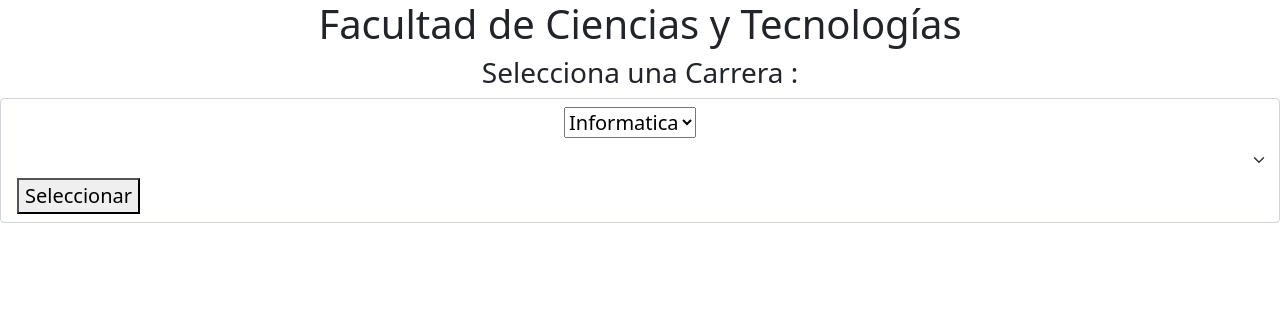
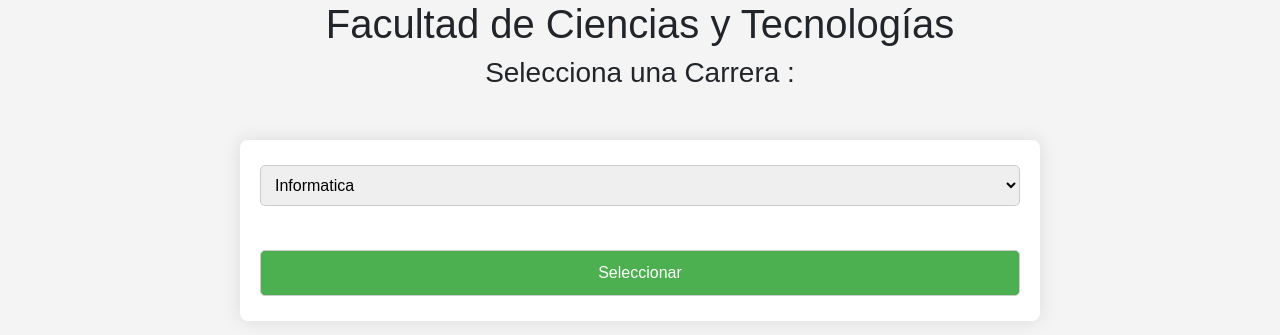
Before and after one commit to JulioAvalos437/PW1Project, a Django app: template templates/menu.html in a window 1280 px wide. Shown: the top 335 px of the page. Run offline with Django 5.2, Linux system fonts and the light colour scheme; the template is opened without the code that fills it, so the values that code supplies are empty.

Commit message:
Se modifico la interfaz del menu principal , ademas de modificaciones menores en los documentos

```diff
--- a/ProgramaAcademico/settings.py
+++ b/ProgramaAcademico/settings.py
@@ -77,7 +77,7 @@ WSGI_APPLICATION = 'ProgramaAcademico.wsgi.application'
 DATABASES = {
     'default': {
         'ENGINE': 'django.db.backends.mysql',
-        'NAME': 'programa',
+        'NAME': 'programafcytp',
         'USER': 'root',
         'PASSWORD': '1234',
         'HOST': 'localhost',
@@ -125,6 +125,8 @@ STATIC_URL = 'static/'
 STATICFILES_DIRS = [
     os.path.join(BASE_DIR, 'static'),
 ]
+STATIC_ROOT = BASE_DIR /"statics"
+
 # Default primary key field type
 # https://docs.djangoproject.com/en/5.0/ref/settings/#default-auto-field
 
--- a/templates/menu.html
+++ b/templates/menu.html
@@ -9,72 +9,100 @@
 <script src="https://cdn.jsdelivr.net/npm/bootstrap@5.0.2/dist/js/bootstrap.bundle.min.js" integrity="sha384-MrcW6ZMFYlzcLA8Nl+NtUVF0sA7MsXsP1UyJoMp4YLEuNSfAP+JcXn/tWtIaxVXM" crossorigin="anonymous"></script>
     <script src="https://code.jquery.com/jquery-3.3.1.slim.min.js" integrity="sha384-q8i/X+965DzO0rT7abK41JStQIAqVgRVzpbzo5smXKp4YfRvH+8abtTE1Pi6jizo" crossorigin="anonymous"></script>
     <script src="https://cdn.jsdelivr.net/npm/popper.js@1.14.3/dist/umd/popper.min.js" integrity="sha384-ZMP7rVo3mIykV+2+9J3UJ46jBk0WLaUAdn689aCwoqbBJiSnjAK/l8WvCWPIPm49" crossorigin="anonymous"></script>
-    <style>
-        body {
-            margin: 0 auto; /* Para centrar el formulario */
-           /* Para centrar el texto dentro del formulario */
+       <style>
+               body {
+            font-family: Arial, sans-serif;
+            background-color: #f4f4f4;
+            margin: 0;
+            padding: 0;
         }
 
- fieldset {
-            border: none; /* Elimina el borde del fieldset */
+        form {
+            max-width: 800px;
+            margin: 50px auto;
+            background: #fff;
+            padding: 20px;
+            border-radius: 8px;
+            box-shadow: 0 0 20px rgba(0, 0, 0, 0.1);
+        }
+
+        select, button {
+            padding: 10px;
+            margin: 5px 0;
+            width: 100%;
+            border: 1px solid #ccc;
+            border-radius: 5px;
+            box-sizing: border-box;
         }
 
         button {
-            margin-top: 10px; /* Espacio entre elementos */
+            background-color: #4caf50;
+            color: white;
+            cursor: pointer;
         }
 
-        .logo-left, .logo-right {
-            width: 100px; /* Ancho de la imagen */
-            height: 100px; /* Alto de la imagen */
-            margin-top: 10px; /* Espacio entre la imagen y el título */
+        button:hover {
+            background-color: #45a049;
         }
 
-        .logo-left {
-            float: left; /* Alinea a la izquierda */
-            margin-right: 10px; /* Espacio entre la imagen y el título */
+        table {
+            width: 100%;
+            border-collapse: collapse;
+            margin-top: 10px;
         }
 
-        .logo-right {
-            float: right; /* Alinea a la derecha */
-            margin-left: 10px; /* Espacio entre la imagen y el título */
-        }
-        #checkboxContainer {
-            display: grid;
-            grid-template-columns: repeat(2, 1fr); /* Dos columnas de igual tamaño */
-            gap: 0; /* Sin espacio entre los divs */
-            justify-items: center; /* Centra los elementos en cada celda */
-        }
-      #checkboxContainer div {
-            background-color: lightgrey;
+        th, td {
             padding: 10px;
-            width: 100%; /* Asegura que los divs ocupen todo el ancho disponible */
-            box-sizing: border-box; /* Incluye padding y border en el width */
-            /* Espacio entre los divs */
-            /* border: 1px solid black; */ /* Eliminar esta línea para quitar el borde */
+            text-align: left;
+            border-bottom: 1px solid #ddd;
         }
 
-      #cboCarrera {
-        display: block; /* Convertir el select en un elemento de bloque */
-        margin: 0 auto; /* Margen automático para centrar horizontalmente */
+        th {
+            background-color: #f2f2f2;
+        }
+
+        .semestre-title {
+            background-color: #f9f9f9;
+            text-align: center;
+            font-weight: bold;
+        }
+
+        .semestre-container {
+            border: 1px solid #ddd;
+            padding: 10px;
+            vertical-align: top;
+        }
+
+    .checkbox-container input {
+        text-align: right;
     }
-
+    .semestre-container td:first-child {
+    font-weight: bold;
+    color: black;
+}
     </style>
 </head>
 <body>
 
     <h1 style="text-align: center" >Facultad de Ciencias y Tecnologías</h1>
     <h3 style="text-align: center">Selecciona una Carrera :</h3>
-    <form class="form-select form-select-lg mb-3" aria-label=".form-select-lg example" id="filtroForm"  method="GET" action="{% url 'pdf_to_html' %}">
+    <form id="pdfForm"  method="GET" action="{% url 'pdf_to_html' %}">
         <select id="cboCarrera" name="idCarrera">
             <option value="KTII">Informatica</option>
             <option value="KTIC">Civil</option>
             <option value="KTIL">Electrónica</option>
             <option value="KTIE">Eléctrica</option>
         </select>
-            <div id="checkboxContainer"  ></div> <!-- Contenedor para los checkboxes -->
+
+        <table id="pdf_table">
+        <tbody id="checkboxContainer">
+
+        </tbody>
+        </table><!-- Contenedor para los checkboxes -->
         <br>
         <button type="submit" id="filtrarBtn">Seleccionar</button>
     </form>
+    <script src="https://ajax.googleapis.com/ajax/libs/jquery/3.6.0/jquery.min.js"></script>
 <script>
     let materias = [];
 
@@ -93,27 +121,26 @@ const listarMaterias = async (codcarrera) => {
 
                 let checkboxes = ``;
                 materiasSemestre.forEach((materia) => {
-                    checkboxes += `
+                    checkboxes += `<br>
                         <input type="checkbox" id="materia${materia.id}" name="pdf_id" value="${materia.id}">
-                        <label for="materia${materia.id}">${materia.materia}</label><br>
+                        <label for="materia${materia.id}">${materia.materia}</label>
                     `;
                 });
 
-                const divContenedor = document.createElement('div');
-                divContenedor.style.backgroundColor = 'lightgrey';
-                divContenedor.style.padding = '10px';
-                divContenedor.style.width = '100%'; // Establecer el ancho al 25%
+
+               // Establecer el ancho al 25%
 
                 // Agregar fieldset con leyenda correspondiente al semestre
-                const fieldset = document.createElement('fieldset');
-                const legend = document.createElement('legend');
-                legend.textContent = `${semestre} Semestre`;
-                fieldset.appendChild(legend);
-                fieldset.innerHTML += checkboxes;
-                divContenedor.appendChild(fieldset);
+                const tr = document.createElement('tr');
+                const td = document.createElement('td');
+                td.className="semestre-container"
+                td.rowSpan="2"
+                td.innerHTML = `<span class="semestre-title">${semestre} Semestre</span>`;
+                tr.appendChild(td);
+                td.innerHTML += checkboxes;
 
                 // Agregar el div contenedor al contenedor principal
-                checkboxContainer.appendChild(divContenedor);
+                checkboxContainer.appendChild(tr);
             });
         } else {
             alert("Materias no encontradas...");
--- a/templates/pdf_to_html_template.html
+++ b/templates/pdf_to_html_template.html
@@ -10,7 +10,6 @@
     <link rel="stylesheet" href="{% static 'css/styles.css' %}">
 </head>
 <body>
-
     <!-- Contenedor de la hoja -->
     <div class="sheet-container">
         <!-- Contenido -->
@@ -18,7 +17,7 @@
         <div class="content">
             <!-- Contenido de la página 1 -->
             <div class="page">
-                <h2>Identificación</h2>
+                <h2>I.IDENTIFICACIÓN.</h2>
 <div class="identification-table">
     <table>
         <tr>
```
Also changed, not shown: core/views.py (+9 -7 lines), static/css/styles.css (indentation only).
